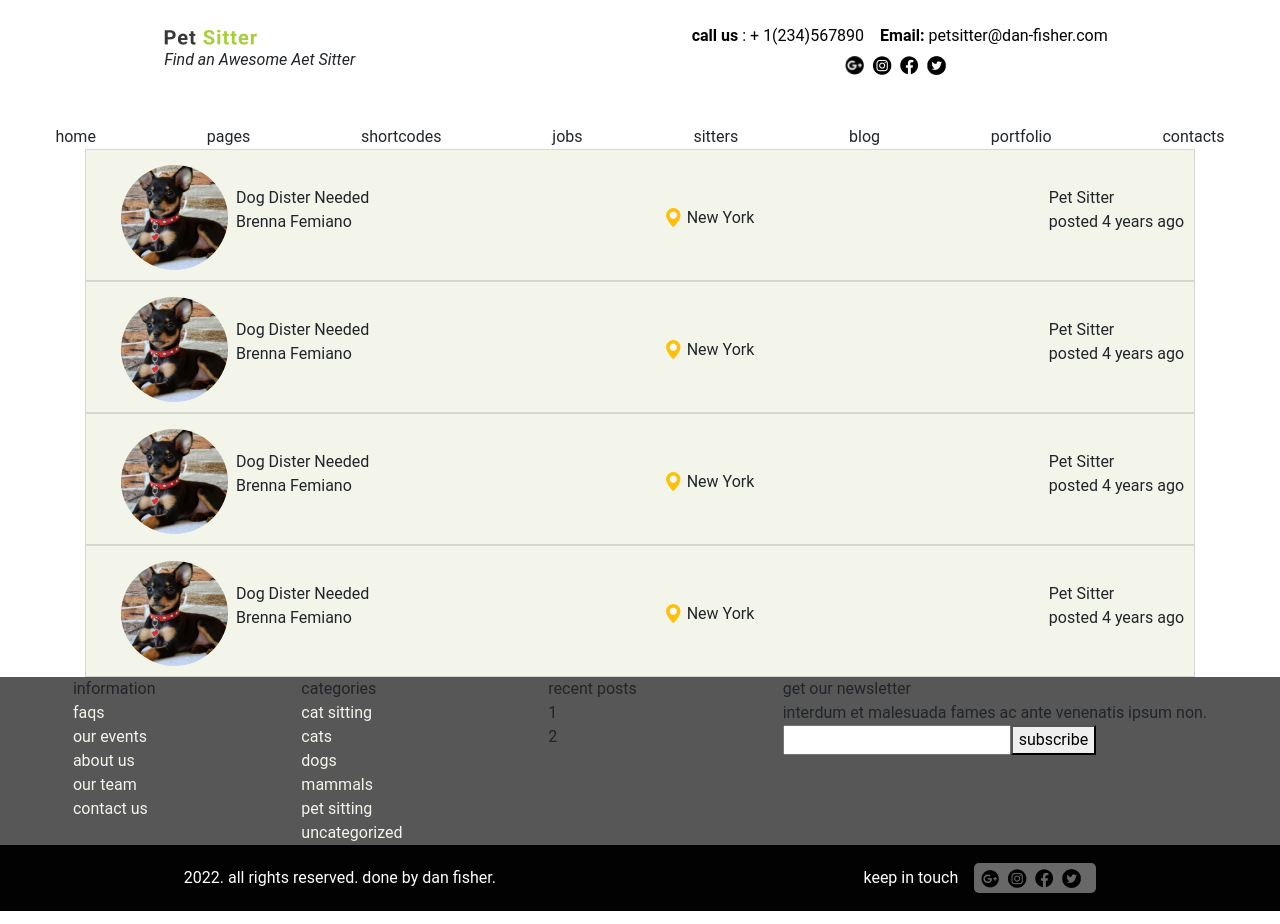
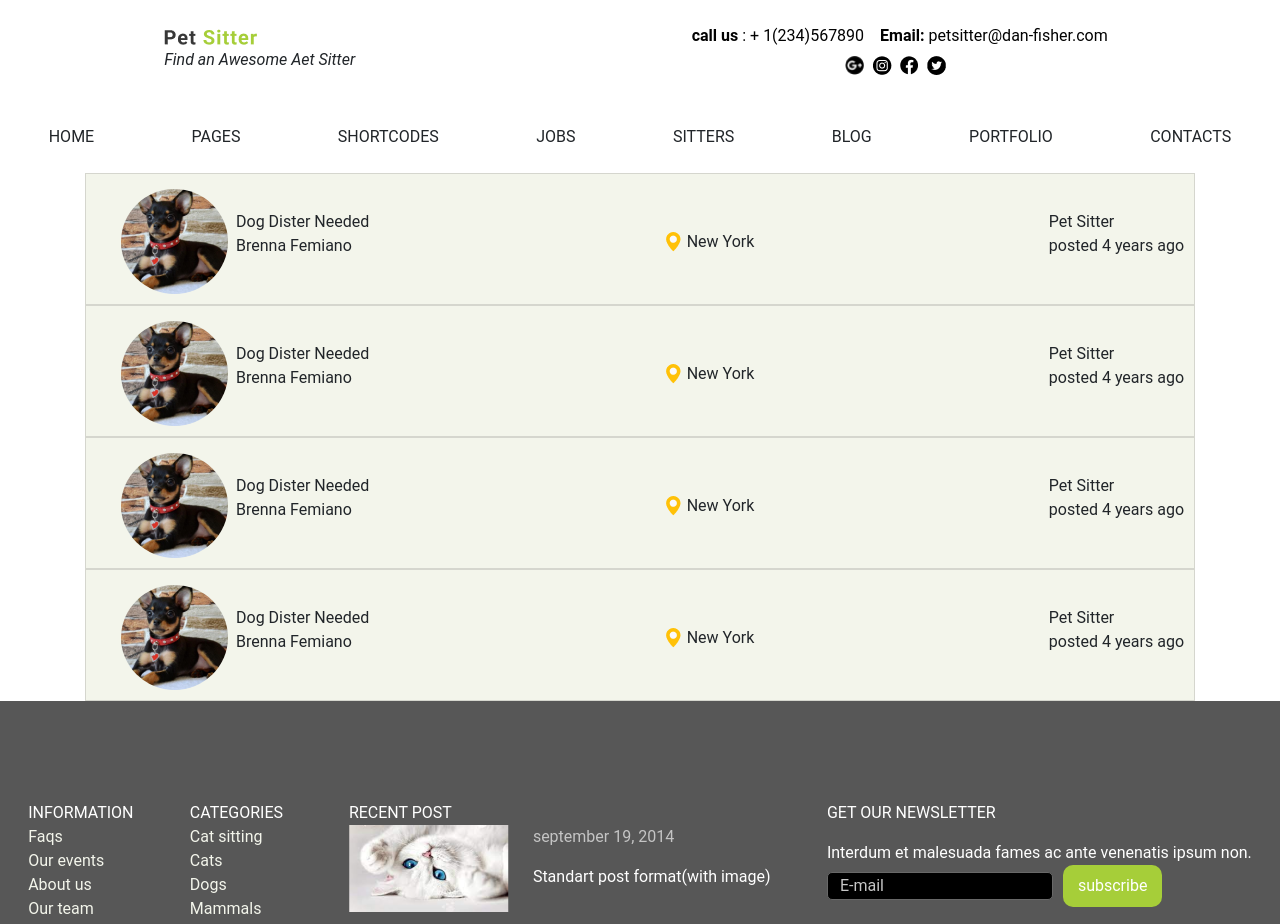
Before and after one commit to VadymTsymbaliuk/Test_Pet_Sitters_Vue, a Vue app: page / in a window 1280 px wide. Shown: the part 80-1004 px from the top of the page. Built offline with nearby package versions, Linux system fonts and the light colour scheme.

Commit message:
add img icons fix footer,header

```diff
--- a/src/components/VFooter.vue
+++ b/src/components/VFooter.vue
@@ -2,47 +2,63 @@
   <footer>
     <div class="d-flex justify-content-around footer-bg">
       <div class="d-flex flex-column">
-        <div>information</div>
-        <a href="">faqs</a>
-        <a href="">our events</a>
-        <a href="">about us</a>
-        <a href="">our team</a>
-        <a href="">contact us</a>
+        <div>INFORMATION</div>
+        <a href="">Faqs</a>
+        <a href="">Our events</a>
+        <a href="">About us</a>
+        <a href="">Our team</a>
+        <a href="">Contact us</a>
       </div>
       <div class="d-flex flex-column">
-        <div>categories</div>
-        <a href="">cat sitting</a>
-        <a href="">cats</a>
-        <a href="">dogs</a>
-        <a href="">mammals</a>
-        <a href="">pet sitting</a>
-        <a href="">uncategorized</a>
+        <div>CATEGORIES</div>
+        <a href="">Cat sitting</a>
+        <a href="">Cats</a>
+        <a href="">Dogs</a>
+        <a href="">Mammals</a>
+        <a href="">Pet sitting</a>
+        <a href="">Uncategorized</a>
       </div>
       <div>
-        <div>recent posts</div>
-        <div>1</div>
-        <div>2</div>
+        <div>RECENT POST</div>
+        <div class="d-flex">
+          <img class="mb-3 mr-4" src="../../public/img/cat.png" alt="" />
+          <div>
+            <p class="text_grey">september 19, 2014</p>
+            <div>Standart post format(with image)</div>
+          </div>
+        </div>
+        <div class="d-flex">
+          <img class="mr-4" src="../../public/img/dog.png" alt="" />
+          <div>
+            <p class="text_grey">may 23, 2014</p>
+            <div>gallery post format(slider based)</div>
+          </div>
+        </div>
       </div>
       <div>
-        <div>get our newsletter</div>
-        <div>interdum et malesuada fames ac ante venenatis ipsum non.</div>
-        <div>
-          <input type="E-mail" />
+        <div class="mb-3">GET OUR NEWSLETTER</div>
+        <div>Interdum et malesuada fames ac ante venenatis ipsum non.</div>
+        <div class="form_email">
+          <input type="email" placeholder="E-mail" />
           <button>subscribe</button>
         </div>
       </div>
     </div>
     <div class="footer_bottom d-flex justify-content-around">
       <div class="d-flex align-items-center">
-        2022. all rights reserved. done by dan fisher.
+        2022. All Rights Reserved. Done By Dan Fisher.
       </div>
       <div class="d-flex">
-        <div class="d-flex align-items-center mr-3">keep in touch</div>
+        <div class="d-flex align-items-center mr-3">Keep in Touch</div>
         <div class="social_icons_wrapper">
-          <img class="pr-2" src="../../public/img/google-plus.png" alt="" />
-          <img class="pr-2" src="../../public/img/instagram.png" alt="" />
-          <img class="pr-2" src="../../public/img/facebook.png" alt="" />
-          <img class="pr-2" src="../../public/img/twitter.png" alt="" />
+          <img
+            class="pl-4 pr-4"
+            src="../../public/img/google-plus.png"
+            alt=""
+          />
+          <img class="pr-4" src="../../public/img/instagram.png" alt="" />
+          <img class="pr-4" src="../../public/img/facebook.png" alt="" />
+          <img class="pr-4" src="../../public/img/twitter.png" alt="" />
         </div>
       </div>
     </div>
@@ -55,7 +71,34 @@ export default {
 };
 </script>
 
-<style scoped>
+<style scoped lang="scss">
+footer {
+  color: #ffffff;
+}
+
+.form_email {
+  & button {
+    border: none;
+    background: #a6ce39;
+    border-radius: 10px;
+    padding: 9px 15px;
+    color: #ffffff;
+  }
+
+  & input {
+    color: #f3f5eb;
+    background: #000000;
+    border: 1px solid #686868;
+    border-radius: 5px;
+    margin-right: 10px;
+  }
+}
+
+input::placeholder {
+  color: #c6c6c6;
+  padding-left: 10px;
+}
+
 footer a {
   text-decoration: none;
   color: #f3f5eb;
@@ -63,11 +106,16 @@ footer a {
 
 .footer-bg {
   background: #575757;
+  padding: 100px 0 80px 0;
 }
 
 .footer_bottom {
   color: white;
   background: #020202;
+}
+
+.text_grey {
+  color: #c4c4c4;
 }
 
 .social_icons_wrapper {
--- a/src/components/VHeader.vue
+++ b/src/components/VHeader.vue
@@ -30,15 +30,15 @@
           </div>
         </div>
       </div>
-      <div class="header_wrapper_white_down">
-        <div>home</div>
-        <div>pages</div>
-        <div>shortcodes</div>
-        <div>jobs</div>
-        <div>sitters</div>
-        <div>blog</div>
-        <div>portfolio</div>
-        <div>contacts</div>
+      <div class="header_wrapper_white_down mb-4">
+        <div>HOME</div>
+        <div>PAGES</div>
+        <div>SHORTCODES</div>
+        <div>JOBS</div>
+        <div>SITTERS</div>
+        <div>BLOG</div>
+        <div>PORTFOLIO</div>
+        <div>CONTACTS</div>
       </div>
     </div>
   </header>
```
Also changed, not shown: public/img/cat.png (added), public/img/dog.png (added).
